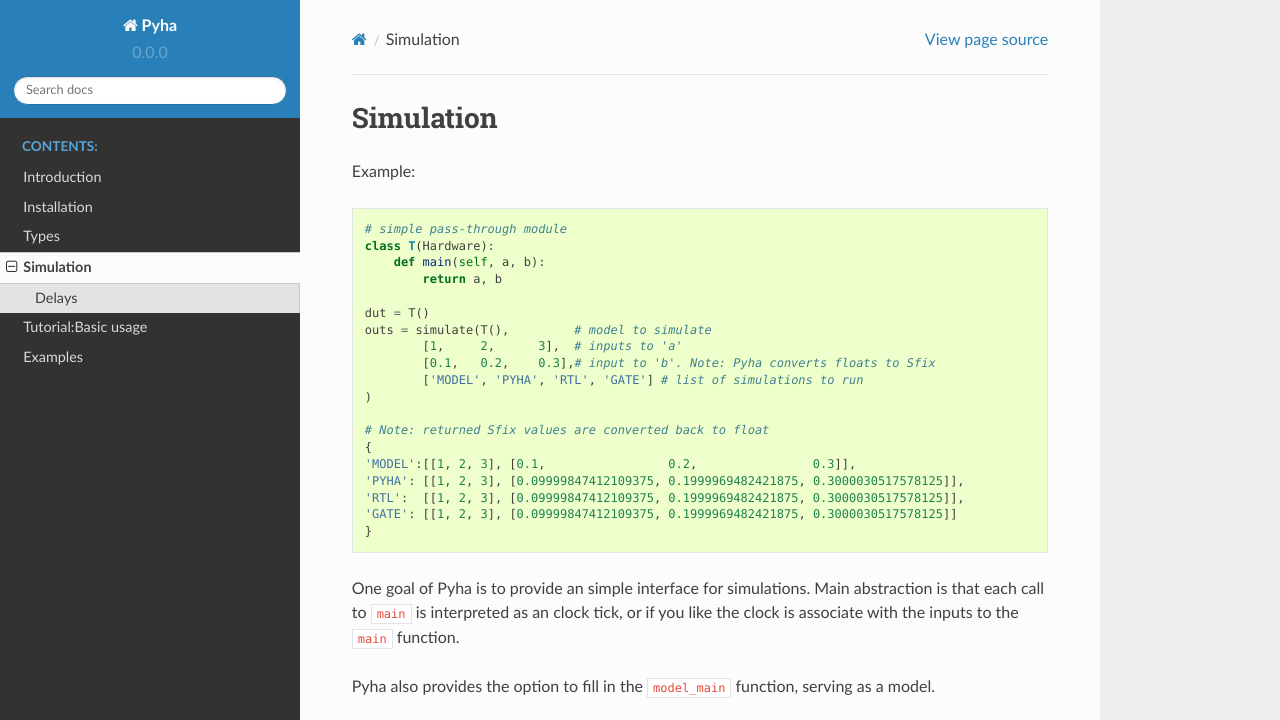
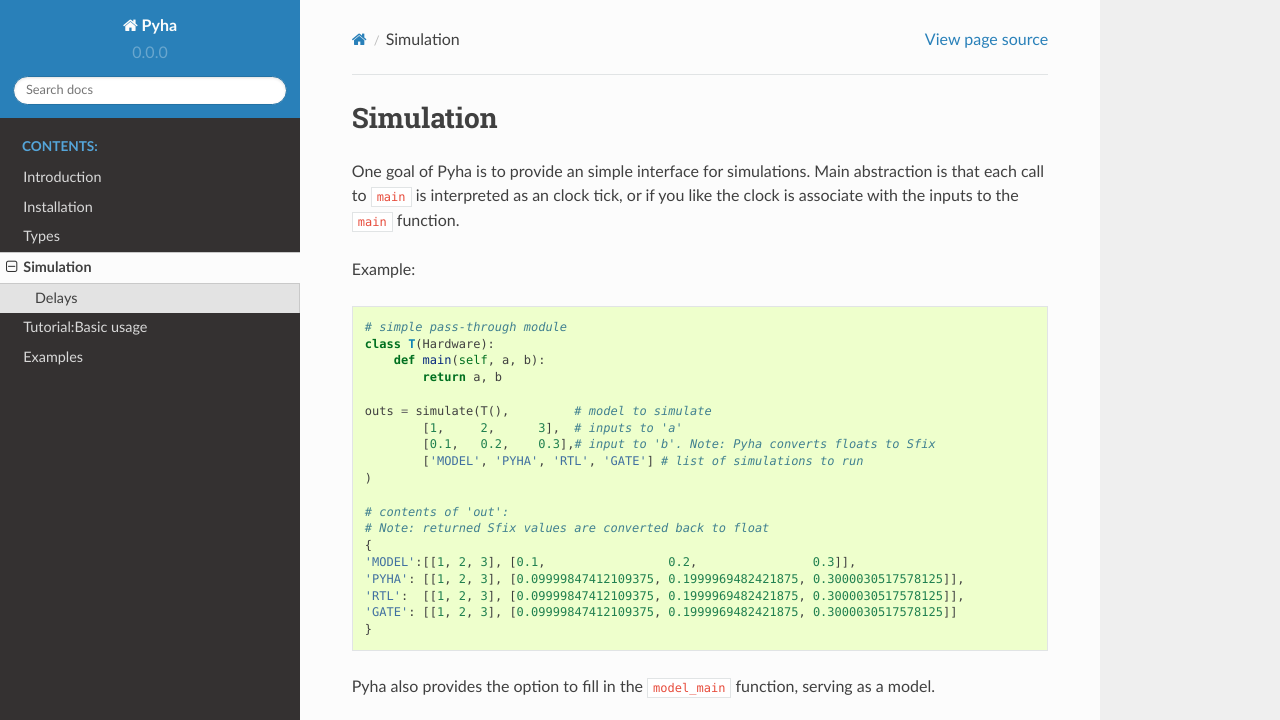
Before and after one commit to gasparka/pyha, a Sphinx documentation site: the page built from docs/simulation.rst, in a window 1280 px wide and 1400 px high, cut to the strip 0-720 px from the top of the window. Built offline with Sphinx 7.4.7 and the Read the Docs theme 2.0.0, drawn with Linux system fonts in a browser that asks for light colours; some of the changed text lies outside the part shown.

Commit message:
doc: simulation iteration

```diff
--- a/docs/simulation.rst
+++ b/docs/simulation.rst
@@ -1,6 +1,9 @@
 ==========
 Simulation
 ==========
+
+One goal of Pyha is to provide an simple interface for simulations. Main abstraction is that each call to ``main`` is
+interpreted as an clock tick, or if you like the clock is associate with the inputs to the ``main`` function.
 
 Example:
 
@@ -11,13 +14,13 @@ Example:
         def main(self, a, b):
             return a, b
 
-    dut = T()
     outs = simulate(T(),         # model to simulate
             [1,     2,      3],  # inputs to 'a'
             [0.1,   0.2,    0.3],# input to 'b'. Note: Pyha converts floats to Sfix
             ['MODEL', 'PYHA', 'RTL', 'GATE'] # list of simulations to run
     )
 
+    # contents of 'out':
     # Note: returned Sfix values are converted back to float
     {
     'MODEL':[[1, 2, 3], [0.1,                 0.2,                0.3]],
```
Also changed, not shown: other parts of docs/simulation.rst (+1 -2 lines), 1 other file.
